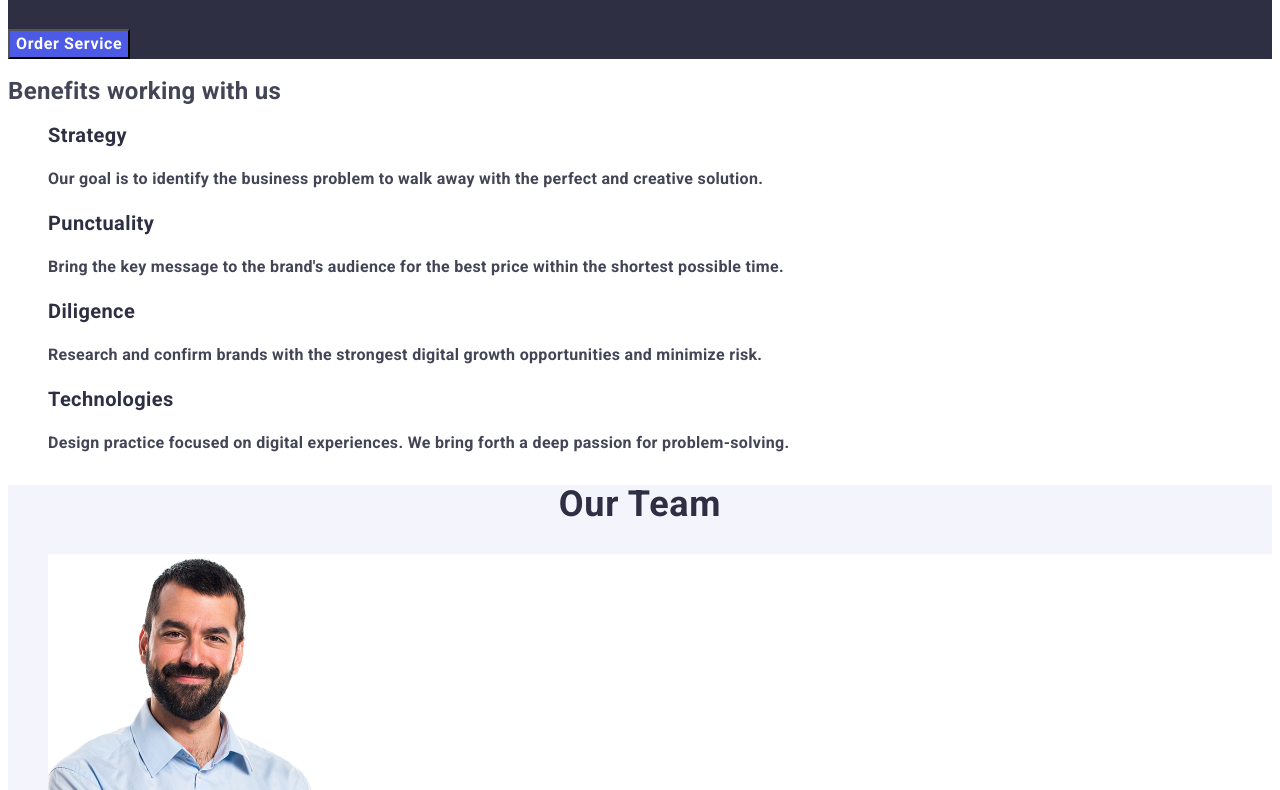
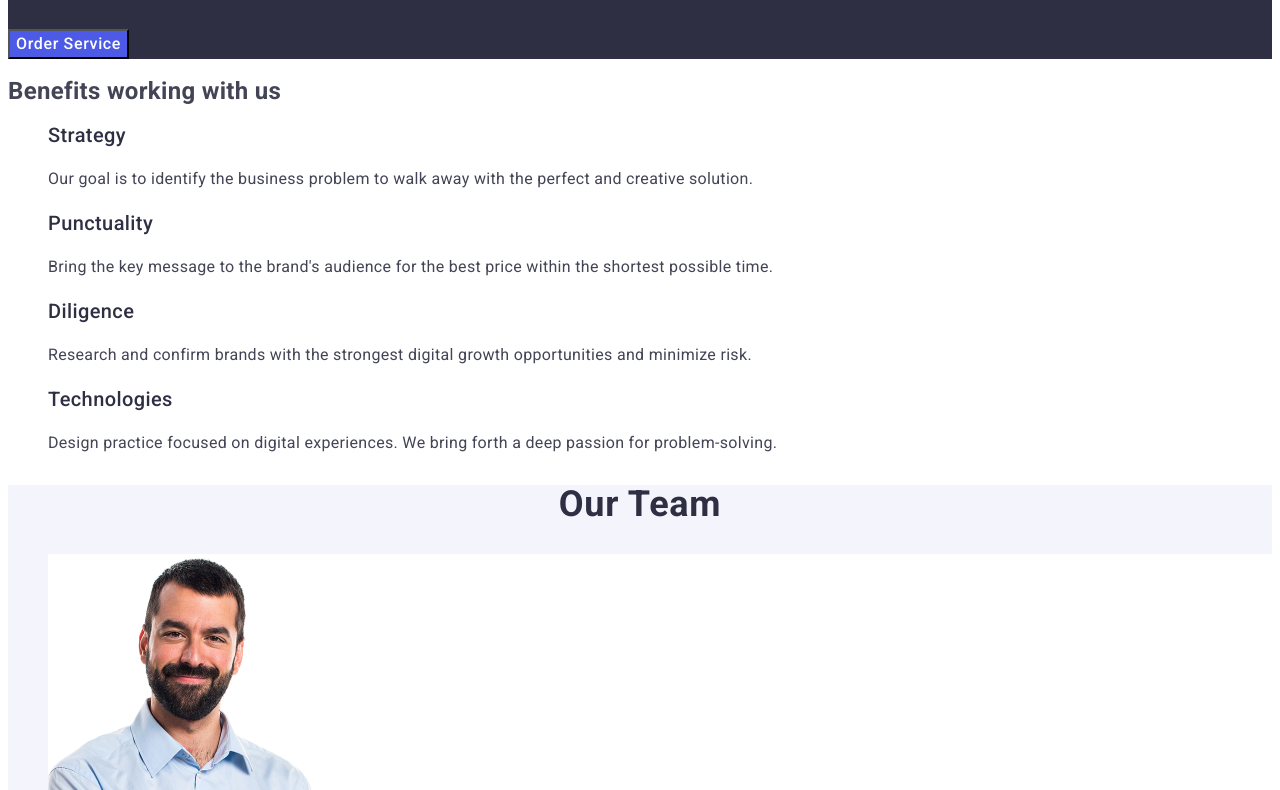
Before and after one commit to olabielore/goit-markup-hw-02, a plain HTML site: page index.html in a window 1280 px wide. Shown: the part 308-1098 px from the top of the page. Drawn offline with Linux system fonts and the light colour scheme.

Commit message:
fix problem

```diff
--- a/css/styles.css
+++ b/css/styles.css
@@ -31,6 +31,7 @@ li {
 
 .menu-item {
     color:  #2e2f42;
+    font-weight: 500;
 }
 
 .menu-item:hover,
@@ -78,10 +79,16 @@ li {
     letter-spacing: 0.02em;
 }
 
-.button, .medium-text {
+.button {
     font-size: 16px;
     line-height: 24px;
     font-weight: 500;
+}
+
+.medium-text {
+    font-size: 16px;
+    line-height: 24px;
+    font-weight: 400;
 }
 
 .button {
--- a/index.html
+++ b/index.html
@@ -6,15 +6,13 @@
     <title>Document</title>
     <link rel="preconnect" href="https://fonts.googleapis.com">
     <link rel="preconnect" href="https://fonts.gstatic.com" crossorigin>
-    <link href="https://fonts.googleapis.com/css2?family=Raleway:ital,wght@0,100..900;1,100..900&family=Roboto:wght@700&display=swap" rel="stylesheet">
+    <link href="https://fonts.googleapis.com/css2?family=Raleway:wght@700&family=Roboto:wght@400;500;700&display=swap" rel="stylesheet">
     <link rel="stylesheet" href="./css/styles.css" />
   </head>
   <body>
     <header class="header">
       <nav>
-        <a href="./index.html" class="logo">
-          Web
-          <span class="logo-studio">Studio</span>
+        <a href="./index.html" class="logo">Web<span class="logo-studio">Studio</span>
         </a>
         <ul>
           <li class="medium-text">
@@ -196,9 +194,7 @@
     </main>
 
     <footer class="footer">
-      <a href="./index.html" class="logo">
-          Web
-          <span class="logo-studio-second">Studio</span>
+      <a href="./index.html" class="logo">Web<span class="logo-studio-second">Studio</span>
       </a>
       <p class="small-text">
         Increase the flow of customers and sales for your business with digital
```
